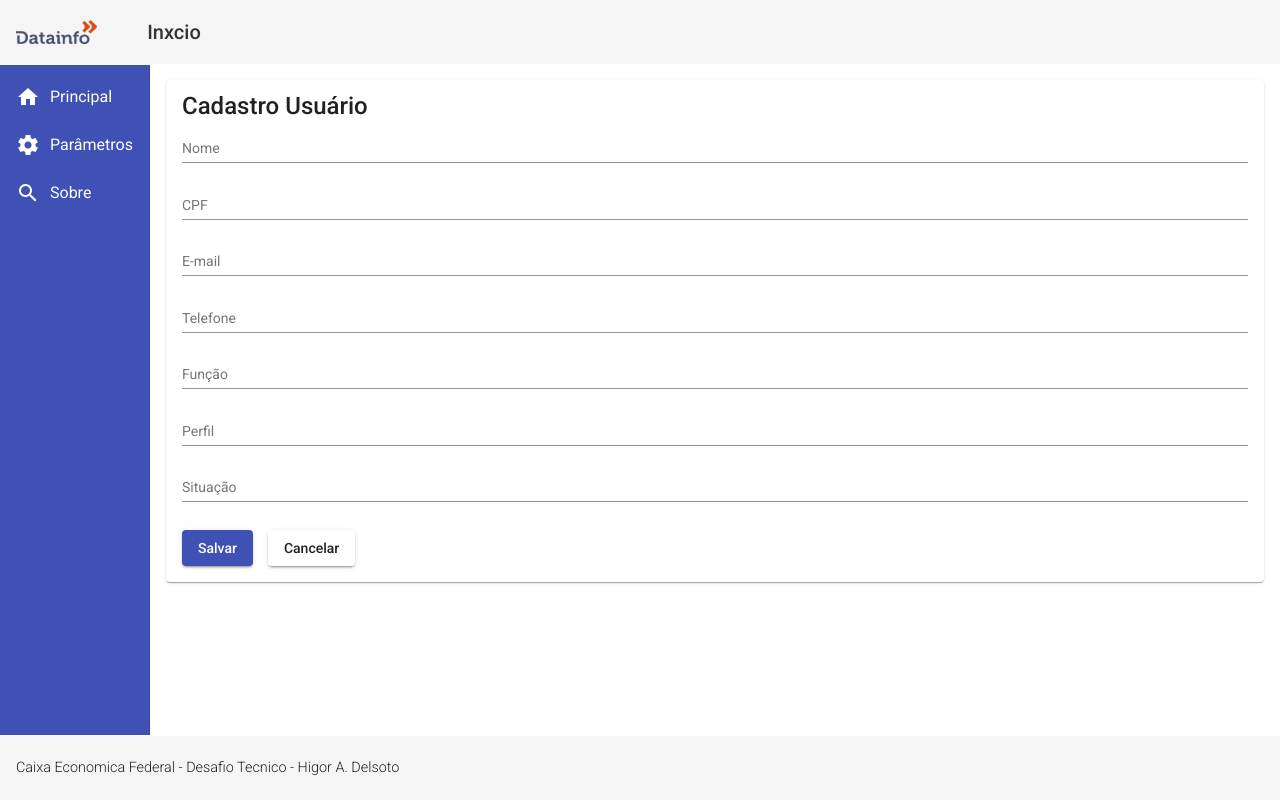
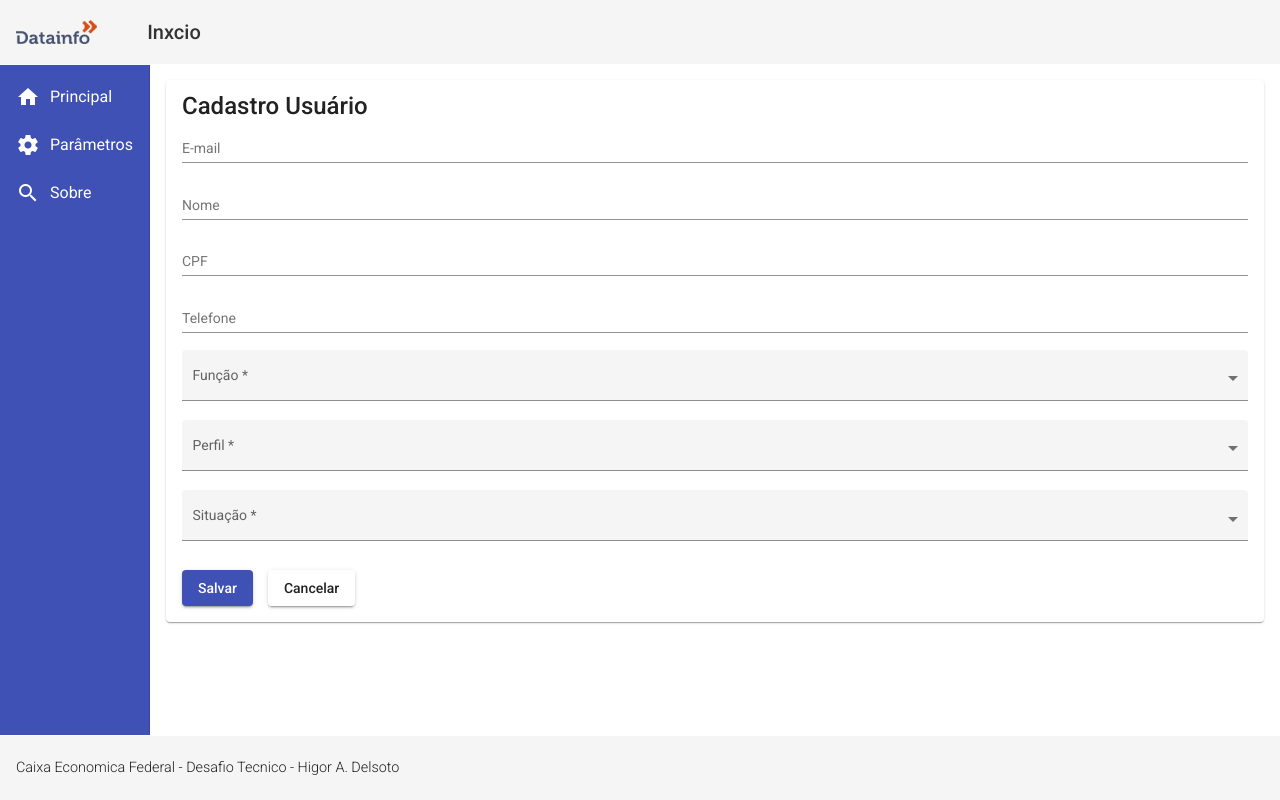
Before and after one commit to HDelsoto/cadastrofrontend, an Angular app: page /usuarios/create in a window 1280 px wide. Built offline with nearby package versions, Linux system fonts and the light colour scheme.

Commit message:
Consulta com filtros

```diff
--- a/src/app/app.module.ts
+++ b/src/app/app.module.ts
@@ -28,6 +28,7 @@ import { UpdateComponent } from './components/usuario/update/update.component';
 import { DeleteComponent } from './components/usuario/delete/delete.component';
 import {MatSliderModule} from '@angular/material/slider';
 import {MatSlideToggleModule} from '@angular/material/slide-toggle';
+
 
 @NgModule({
   declarations: [
@@ -63,6 +64,7 @@ import {MatSlideToggleModule} from '@angular/material/slide-toggle';
     MatSortModule,
     MatSliderModule,
     MatSlideToggleModule
+
   ],
   providers: [],
   bootstrap: [AppComponent]
--- a/src/app/components/usuario/create/create.component.html
+++ b/src/app/components/usuario/create/create.component.html
@@ -2,26 +2,44 @@
     <mat-card-title> Cadastro Usuário</mat-card-title>
     <form>
         <mat-form-field>
+            <input matInput placeholder="E-mail" [(ngModel)]="usuario.email" name="email">
+        </mat-form-field>
+        <mat-form-field>
             <input matInput placeholder="Nome" [(ngModel)]="usuario.nome" name="nome">
         </mat-form-field>
         <mat-form-field>
-            <input matInput placeholder="CPF" [(ngModel)]="usuario.cpf" name="cpf">
-        </mat-form-field>
-        <mat-form-field>
-            <input matInput placeholder="E-mail" [(ngModel)]="usuario.email" name="email">
+            <input matInput placeholder="CPF" [(ngModel)]="usuario.cpf" name="cpf" mask="CPF_CNPJ">
         </mat-form-field>
         <mat-form-field>
             <input matInput placeholder="Telefone" [(ngModel)]="usuario.telefone" name="telefone">
         </mat-form-field>
-        <mat-form-field>
-            <input matInput placeholder="Função" [(ngModel)]="usuario.funcao" name="funcao">
-        </mat-form-field>
-        <mat-form-field>
-            <input matInput placeholder="Perfil" [(ngModel)]="usuario.perfil" name="perfil">
-        </mat-form-field>
-        <mat-form-field>
-            <input matInput placeholder="Situação" [(ngModel)]="usuario.situacao" name="situacao">
-        </mat-form-field>
+        <mat-form-field appearance="fill">
+            <mat-label>Função</mat-label>
+            <select matNativeControl required placeholder="Função" [(ngModel)]="usuario.funcao" name="funcao">
+              <option value="estagiario">Estagiário</option>
+              <option value="analista">Analista</option>
+              <option value="coordenador">Coordenador</option>
+              <option value="gerente">Gerente</option>
+            </select>
+          </mat-form-field>
+
+          <mat-form-field appearance="fill">
+            <mat-label>Perfil</mat-label>
+            <select matNativeControl required placeholder="Perfil" [(ngModel)]="usuario.perfil" name="perfil">
+              <option value="Gestor Municipal">Gestor Municipal</option>
+              <option value="Gestor Estadual">Gestor Esatadual</option>
+              <option value="Gestor Nacional">Gestor Nacional</option>
+            </select>
+          </mat-form-field>
+
+          <mat-form-field appearance="fill">
+            <mat-label>Situação</mat-label>
+            <select matNativeControl required placeholder="Situação" [(ngModel)]="usuario.situacao" name="situacao">
+              <option value="true">Ativo</option>
+              <option value="false">Inativo</option>
+            </select>
+          </mat-form-field>
+
     </form>
     <button mat-raised-button (click)="createUsuario()" color="primary" name="bnome">
         Salvar
--- a/src/app/components/usuario/create/create.component.ts
+++ b/src/app/components/usuario/create/create.component.ts
@@ -2,6 +2,7 @@ import { Usuario } from './../usuario.model';
 import { UsuarioService } from './../usuario.service';
 import { Component, OnInit } from '@angular/core';
 import { Router } from '@angular/router';
+
 
 @Component({
   selector: 'app-create',
--- a/src/app/components/usuario/read/read.component.css
+++ b/src/app/components/usuario/read/read.component.css
@@ -1,5 +1,6 @@
 table{
     margin-top: 10px;
+    margin-bottom: 10px;
     width: 100%;
 }
 
@@ -14,3 +15,14 @@ table{
 .delete > i{
     color: #e35e6b;
 }
+
+form{
+    display:flex;
+    flex-direction: column;
+
+}
+
+button{
+    margin-top: 10px;
+    margin-right: 15px;
+}
--- a/src/app/components/usuario/read/read.component.html
+++ b/src/app/components/usuario/read/read.component.html
@@ -1,5 +1,37 @@
+<mat-card>
+  <mat-card-title> </mat-card-title>
+  <form>
+      <mat-form-field>
+          <input matInput placeholder="Nome" [(ngModel)]="usuario.nome" name="nome">
+      </mat-form-field>
+
+      <mat-form-field appearance="fill">
+        <mat-label>Situação</mat-label>
+        <select matNativeControl required placeholder="Situação" [(ngModel)]="usuario.situacao" name="situacao">
+          <option value="">Todos</option>
+          <option value="true">Ativo</option>
+          <option value="false">Inativo</option>
+        </select>
+      </mat-form-field>
+
+      <mat-form-field appearance="fill">
+          <mat-label>Perfil</mat-label>
+          <select matNativeControl required placeholder="Perfil" [(ngModel)]="usuario.perfil" name="perfil">
+            <option value="">Todos</option>
+            <option value="Gestor Municipal">Gestor Municipal</option>
+            <option value="Gestor Estadual">Gestor Estadual</option>
+            <option value="Gestor Nacional">Gestor Nacional</option>
+          </select>
+      </mat-form-field>
+
+  </form>
+  <button mat-raised-button (click)="pesquisar()" name="bnome">
+      Pesquisar
+  </button>
+</mat-card>
+
 <div class="mat-elevation-z3">
-    <table mat-table [dataSource]="usuarios">
+    <table mat-table [dataSource]="usuarios" *ngIf="show">
       <!-- Id Column -->
       <ng-container matColumnDef="id">
         <th mat-header-cell *matHeaderCellDef >Id</th>
--- a/src/app/components/usuario/read/read.component.ts
+++ b/src/app/components/usuario/read/read.component.ts
@@ -12,7 +12,9 @@ import { Router,  ActivatedRoute } from '@angular/router';
   styleUrls: ['./read.component.css']
 })
 export class ReadComponent implements OnInit {
+  show:any="true"
   usuarios: Usuario[] =[];
+  usuarios2: Usuario[] =[];
   usuario:Usuario={
     nome:'',
     cpf:'',
@@ -22,10 +24,11 @@ export class ReadComponent implements OnInit {
     perfil:'',
     situacao:''
 }
-  displayedColumns = ['id', 'email','nome', 'perfil','cpf', 'toggle', 'action']
+  displayedColumns = ['email','nome', 'perfil','toggle', 'action']
   constructor(private usuarioService: UsuarioService,private router: Router ) { }
 
   ngOnInit(): void {
+    this.show=true
     this.usuarioService.read().subscribe(usuarios => {
       this.usuarios=usuarios
       console.log(usuarios)
@@ -46,4 +49,22 @@ export class ReadComponent implements OnInit {
     this.router.navigate(['/usuarios'])
   }
 
+  /*showTable(): void{
+    this.show=false
+    this.usuarios=this.usuarios2
+    setTimeout(() => {
+      this.show = true // retorna com tabela para o DOM e os dados atualizados do
+
+    }, 5000);
+  }*/
+
+  pesquisar(): void{
+    this.usuarioService.readByFilter(this.usuario.nome, this.usuario.perfil, this.usuario.situacao).subscribe(usuarios => {
+      this.usuarios=usuarios
+      console.log(usuarios)
+    })
+    console.log("nome", this.usuarios)
+    console.log("nomeEnd")
+  }
+
 }
--- a/src/app/components/usuario/usuario.service.ts
+++ b/src/app/components/usuario/usuario.service.ts
@@ -44,6 +44,13 @@ export class UsuarioService {
     )
   }
 
+  readByFilter(nome:string, perfil:string, situacao:string): Observable<Usuario[]>{
+    const url=`${this.baseUrl}?nome_like=${nome}&perfil_like=${perfil}&situacao_like=${situacao}`
+    return  this.http.get<Usuario[]>(url).pipe(
+      map((obj) => obj), catchError((e) => this.errorHandler(e))
+    )
+  }
+
   update(usuario: Usuario): Observable<Usuario>{
     const url=`${this.baseUrl}/${usuario.id}`
     return this.http.put<Usuario>(url,usuario).pipe(
--- a/src/app/views/usuario-crud/usuario-crud.component.css
+++ b/src/app/views/usuario-crud/usuario-crud.component.css
@@ -1,3 +1,4 @@
 .button{
-    margin-bottom: 30px;
+    margin: 30px;
+
 }
--- a/src/app/views/usuario-crud/usuario-crud.component.html
+++ b/src/app/views/usuario-crud/usuario-crud.component.html
@@ -1,5 +1,4 @@
-<button mat-raised-button (click)="navigateToUsuarioCreate()">
+<app-read></app-read>
+<button mat-raised-button (click)="navigateToUsuarioCreate()" color="accent">
     Inserir
 </button>
-
-<app-read></app-read>
```
